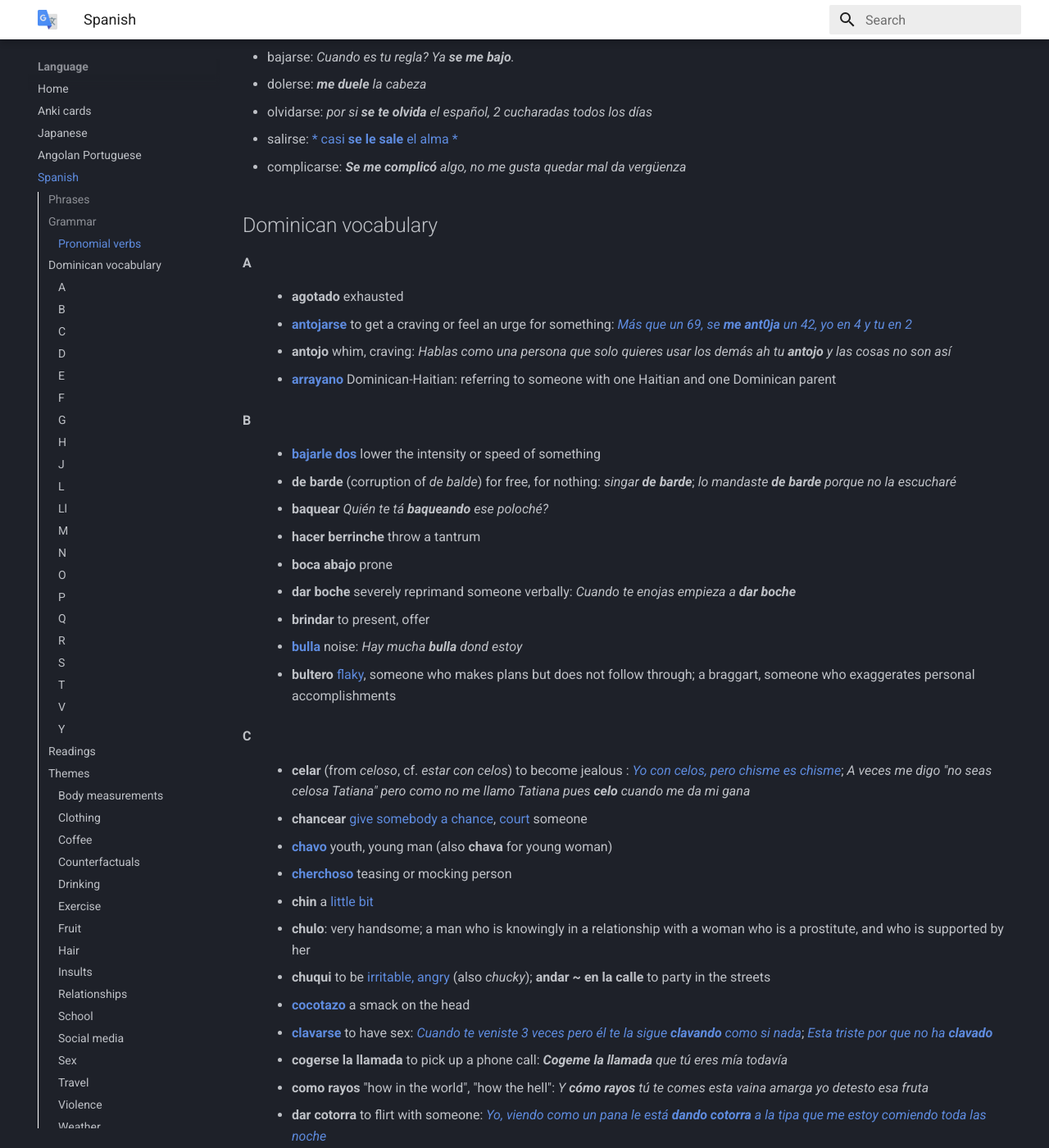
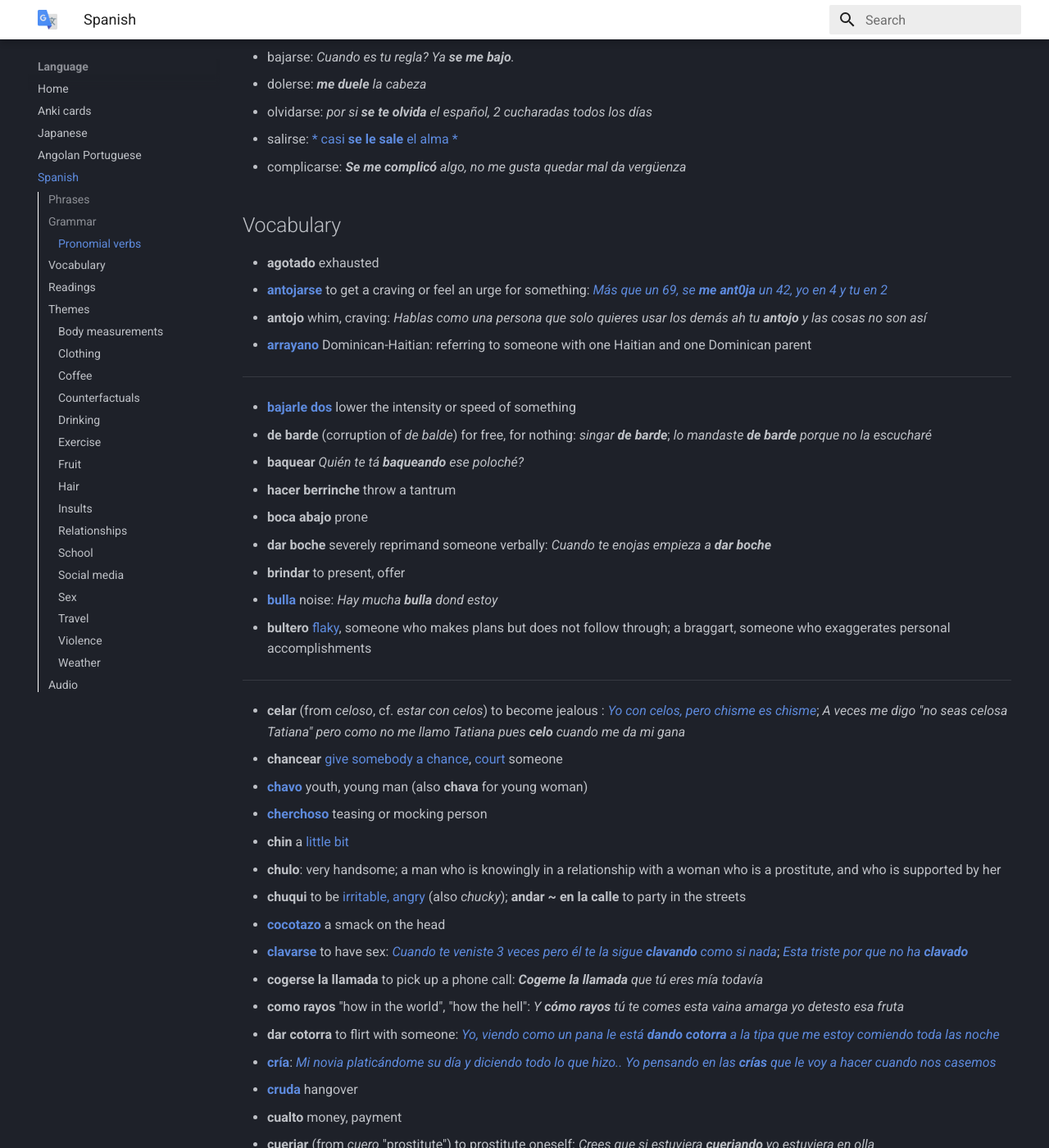
Before and after one commit to jasper-zanjani/language, an MkDocs documentation site: the page built from docs/Spanish.md, in a window 1280 px wide and 1400 px high, scrolled down 1452 px. Shown: the whole window at 82% size. Built offline with MkDocs 1.6.1 and Material for MkDocs 9.7.7, drawn with Linux system fonts in a browser that asks for light colours.

Commit message:
Spanish cleanup

```diff
--- a/docs/Spanish.md
+++ b/docs/Spanish.md
@@ -78,104 +78,114 @@ But a class of verbs seeming to deal with inner state appear to be conjugated in
 - salirse: [* casi **se le sale** el alma *](https://www.instagram.com/reel/CtsISizgMVl)
 - complicarse: ***Se me complicó** algo, no me gusta quedar mal da vergüenza*
 
-## Dominican vocabulary
+## Vocabulary
 
 *[SFM]: San Francisco de Macoris
 
-#### A
-:
-    --8<-- "includes/Spanish/a.md"
 
-#### B
-:
-    --8<-- "includes/Spanish/b.md"
+--8<-- "includes/Spanish/a.md"
 
-#### C
-:
-    --8<-- "includes/Spanish/c.md"
+---
 
-#### D
-:
-    --8<-- "includes/Spanish/d.md"
-
-#### E
-:
-    --8<-- "includes/Spanish/e.md"
+--8<-- "includes/Spanish/b.md"
 
 
-#### F
-:
-    --8<-- "includes/Spanish/f.md"
+---
+
+--8<-- "includes/Spanish/c.md"
 
 
-#### G
-:
-    --8<-- "includes/Spanish/g.md"
+---
+
+--8<-- "includes/Spanish/d.md"
 
 
-#### H
-:
-    --8<-- "includes/Spanish/h.md"
+---
+
+--8<-- "includes/Spanish/e.md"
 
 
-#### J
-:
-    --8<-- "includes/Spanish/j.md"
+---
 
-#### L
-:
-    --8<-- "includes/Spanish/l.md"
+--8<-- "includes/Spanish/f.md"
 
 
-#### Ll
-:
-    --8<-- "includes/Spanish/ll.md"
+---
 
-#### M
-:
-    --8<-- "includes/Spanish/m.md"
+--8<-- "includes/Spanish/g.md"
 
 
-#### N
-:
-    --8<-- "includes/Spanish/n.md"
+---
+
+--8<-- "includes/Spanish/h.md"
 
 
-#### O
-:
-    --8<-- "includes/Spanish/o.md"
+---
 
-#### P
-:
-    --8<-- "includes/Spanish/p.md"
+--8<-- "includes/Spanish/j.md"
 
 
-#### Q
-:
-    --8<-- "includes/Spanish/q.md"
+---
+
+--8<-- "includes/Spanish/l.md"
 
 
-#### R
-:
-    --8<-- "includes/Spanish/r.md"
+---
+
+--8<-- "includes/Spanish/ll.md"
 
 
-#### S
-:
-    --8<-- "includes/Spanish/s.md"
+---
 
-#### T
-:
-    --8<-- "includes/Spanish/t.md"
+--8<-- "includes/Spanish/m.md"
 
 
-#### V
-:
-    --8<-- "includes/Spanish/v.md"
+---
 
-#### Y
-:
-    --8<-- "includes/Spanish/y.md"
+--8<-- "includes/Spanish/n.md"
+
+
+---
+
+--8<-- "includes/Spanish/o.md"
+
+
+---
+
+--8<-- "includes/Spanish/p.md"
+
+
+---
+
+--8<-- "includes/Spanish/q.md"
+
+
+---
+
+--8<-- "includes/Spanish/r.md"
+
+
+---
+
+--8<-- "includes/Spanish/s.md"
+
+
+---
+
+--8<-- "includes/Spanish/t.md"
+
+
+---
+
+--8<-- "includes/Spanish/v.md"
+
+
+---
+
+--8<-- "includes/Spanish/y.md"
+
+
+---
 
 ## Readings
 
```
